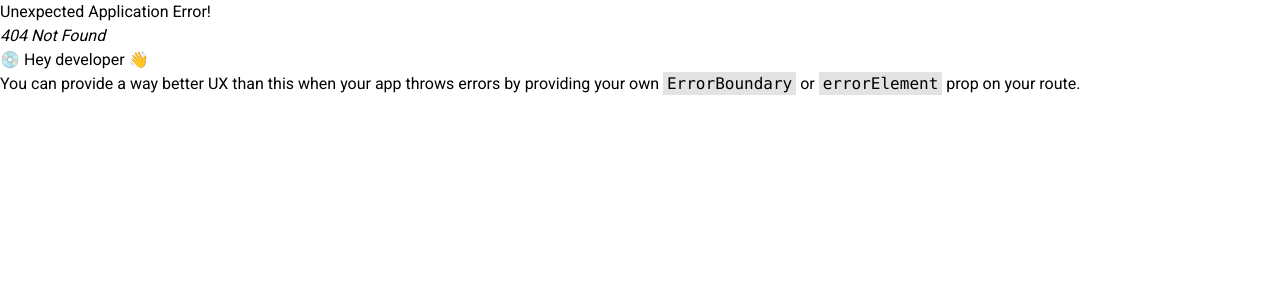
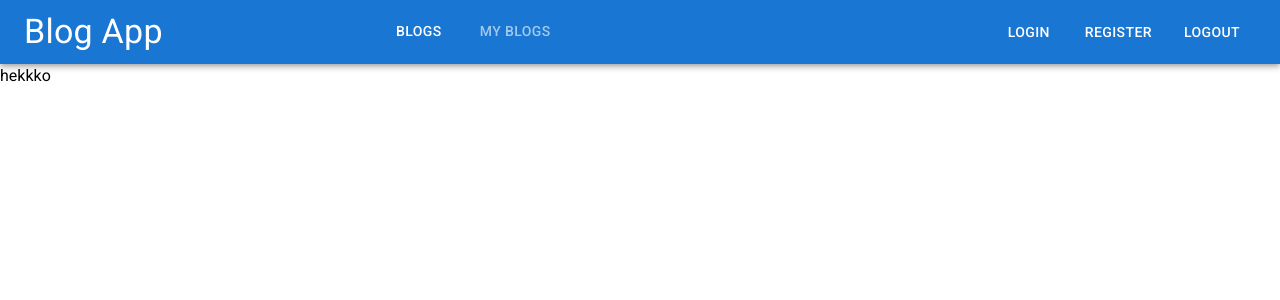
Before and after one commit to Ujjal-ENG/blog-fullstack-app, a React (Vite) app in the folder client/: page /blogs in a window 1280 px wide. Before the commit this address had no page. Shown: the top 300 px of the page. Built offline with nearby package versions, Linux system fonts and the light colour scheme.

Commit message:
set the route and set the inital components values

```diff
--- a/client/src/components/layouts/Navbar.jsx
+++ b/client/src/components/layouts/Navbar.jsx
@@ -1,16 +1,28 @@
 /* eslint-disable object-curly-newline */
 /* eslint-disable react/jsx-indent */
-import { AppBar, Box, Button, Toolbar, Typography } from '@mui/material';
-import React from 'react';
+import { AppBar, Box, Button, Tab, Tabs, Toolbar, Typography } from '@mui/material';
+import React, { useState } from 'react';
+import { Link } from 'react-router-dom';
 
 function Navbar() {
+    const [value, setValue] = useState(0);
     return (
         <AppBar position="sticky">
             <Toolbar>
                 <Typography variant="h4">Blog App</Typography>
+                <Box display="flex" marginLeft="auto" marginRight="auto">
+                    <Tabs textColor="inherit" value={value} onChange={(e, val) => setValue(val)}>
+                        <Tab label="Blogs" LinkComponent={Link} to="/blogs" />
+                        <Tab label="My Blogs" LinkComponent={Link} to="/my-blogs" />
+                    </Tabs>
+                </Box>
                 <Box display="flex" marginLeft="auto">
-                    <Button sx={{ margin: 1, color: 'white' }}>Login</Button>
-                    <Button sx={{ margin: 1, color: 'white' }}>Register</Button>
+                    <Button LinkComponent={Link} to="/login" sx={{ margin: 1, color: 'white' }}>
+                        Login
+                    </Button>
+                    <Button LinkComponent={Link} to="/register" sx={{ margin: 1, color: 'white' }}>
+                        Register
+                    </Button>
                     <Button sx={{ margin: 1, color: 'white' }}>Logout</Button>
                 </Box>
             </Toolbar>
--- /dev/null
+++ b/client/src/components/pages/Blogs.jsx
@@ -0,0 +1,7 @@
+import React from 'react';
+
+function Home() {
+    return <h1>hekkko</h1>;
+}
+
+export default Home;
--- a/client/src/components/pages/Home.jsx
+++ /dev/null
@@ -1,12 +0,0 @@
-import React from 'react';
-
-function Home() {
-    const a = 'c';
-    return (
-        <>
-            <h1>hekkko</h1>
-        </>
-    );
-}
-
-export default Home;
--- /dev/null
+++ b/client/src/components/pages/Login&Register/LoginPage.jsx
@@ -0,0 +1,7 @@
+import React from 'react';
+
+function LoginPage() {
+    return <div>LoginPage</div>;
+}
+
+export default LoginPage;
--- /dev/null
+++ b/client/src/components/pages/Login&Register/RegisterPage.jsx
@@ -0,0 +1,7 @@
+import React from 'react';
+
+function RegisterPage() {
+    return <div>RegisterPage</div>;
+}
+
+export default RegisterPage;
--- /dev/null
+++ b/client/src/components/pages/MyBlogs.jsx
@@ -0,0 +1,7 @@
+import React from 'react';
+
+function MyBlogs() {
+    return <div>MyBlogs</div>;
+}
+
+export default MyBlogs;
```
Also changed, not shown: client/src/components/routes/App.Routes.jsx (+21 -2 lines).
